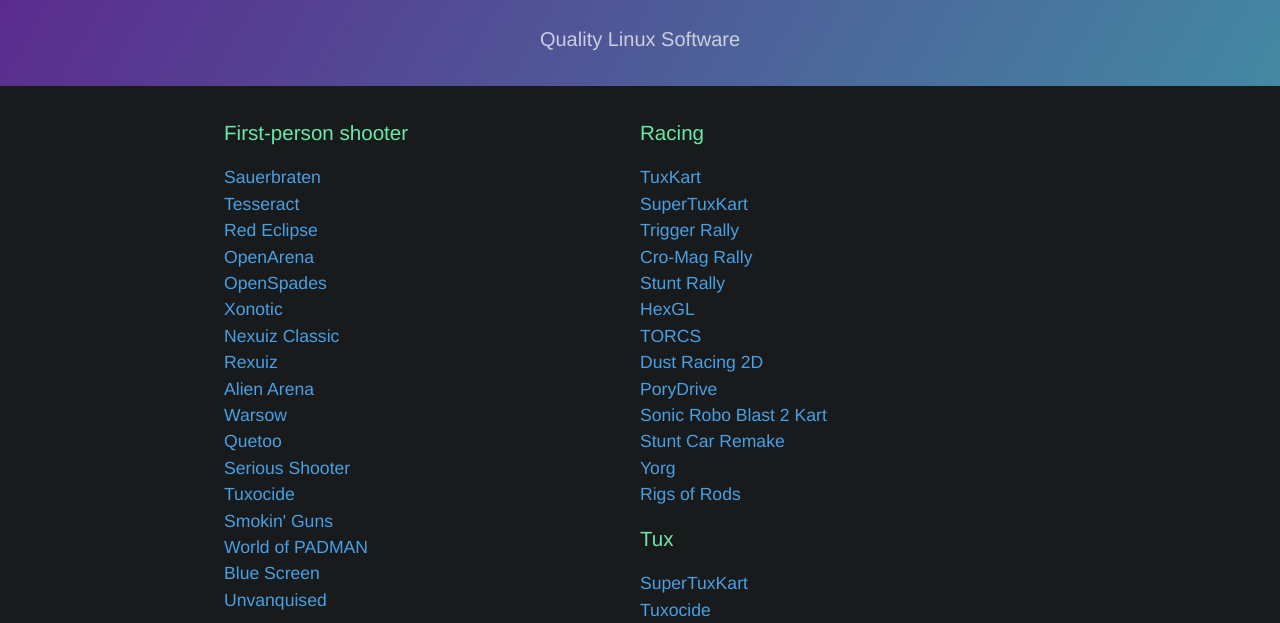
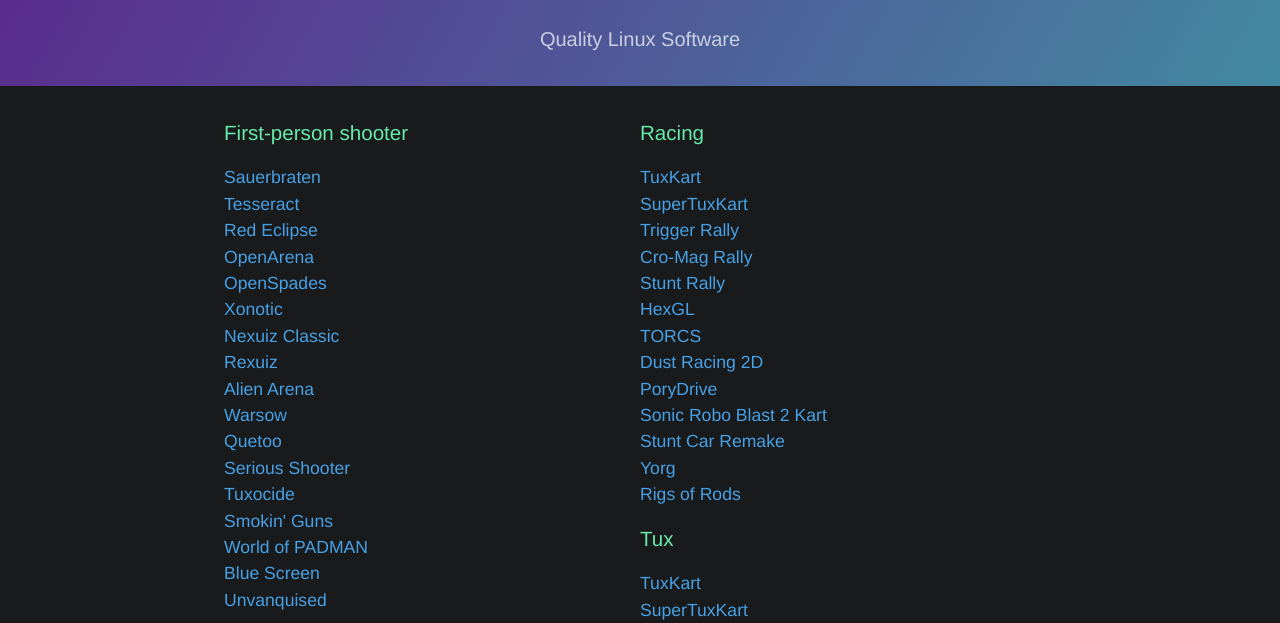
Before and after one commit to TuxHubNet/tuxhubnet.github.io, a plain HTML site: page games.html in a window 1280 px wide. Shown: the part 154-777 px from the top of the page. Drawn offline with Linux system fonts and the light colour scheme; a web font is replaced by a local one.

Commit message:
Update games.html

```diff
--- a/games.html
+++ b/games.html
@@ -165,6 +165,7 @@
     <a href="https://github.com/RigsOfRods/rigs-of-rods">Rigs of Rods</a><br/>
 
     <h3>Tux</h3>
+    <a href="https://tuxkart.sourceforge.net/">TuxKart</a><br/>
     <a href="https://supertuxkart.net/">SuperTuxKart</a><br/>
     <a href="https://github.com/mrbid/Tuxocide">Tuxocide</a><br/>
     <a href="https://linuxreviews.org/Tuxpuck">Tuxpuck</a><br/>
```
